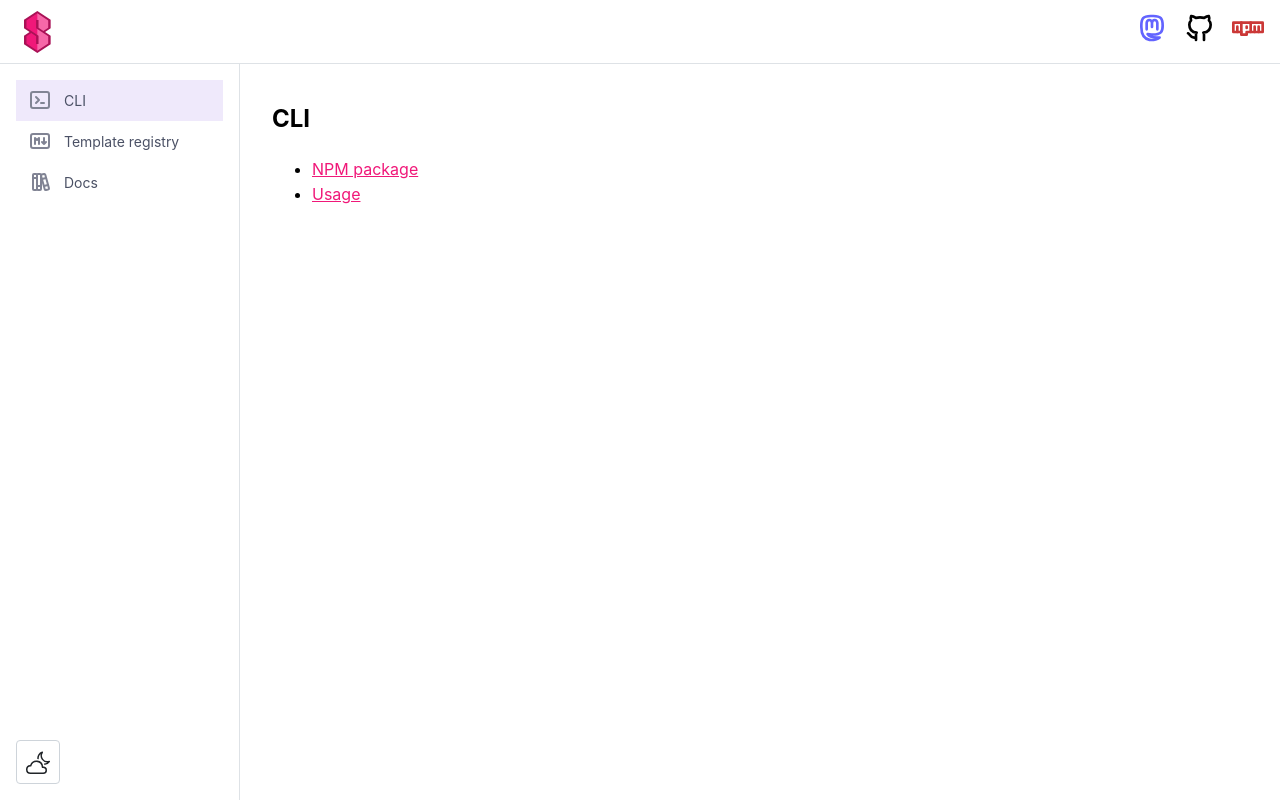
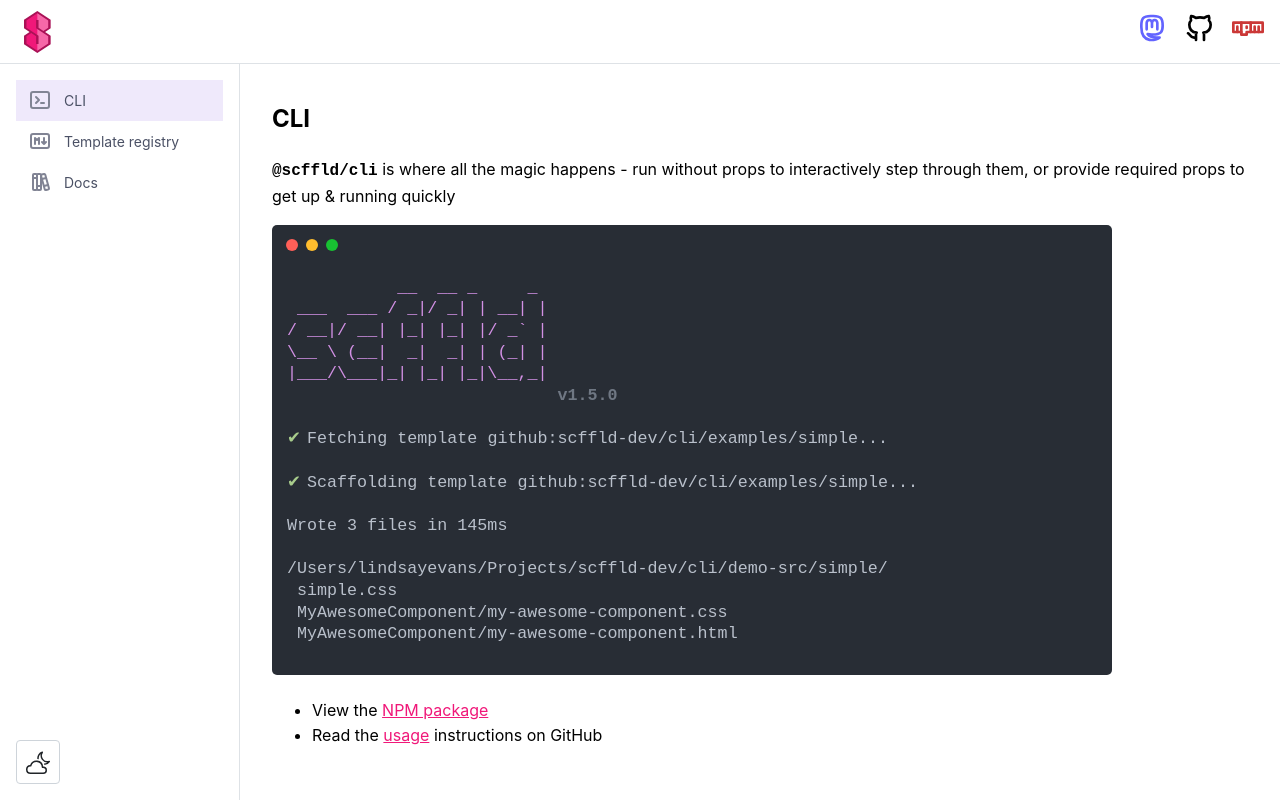
Before and after one commit to querc-net/scffld-registry, a Next.js app in the folder site/: page /cli in a window 1280 px wide. Built offline with nearby package versions, Linux system fonts and the light colour scheme; a small style sheet from the web is missing.

Commit message:
feat: add screenshot & words to CLI page

```diff
--- a/site/app/cli/page.tsx
+++ b/site/app/cli/page.tsx
@@ -1,17 +1,37 @@
-import Link from 'next/link';
+import { InlineCodeHighlight } from '@mantine/code-highlight';
 
 export default async function Page() {
   return (
     <>
       <h2>CLI</h2>
+
+      <p>
+        <strong>
+          <code>@scffld/cli</code>
+        </strong>{' '}
+        is where all the magic happens - run without props to interactively step
+        through them, or provide required props to get up & running quickly
+      </p>
+
+      <img
+        src="/screenshot.svg"
+        width={840}
+        height={451}
+        style={{ maxWidth: '100%', height: 'auto' }}
+        alt="Example output from the scffld CLI"
+      />
+
       <ul>
         <li>
+          View the{' '}
           <a href="https://www.npmjs.com/package/@scffld/cli">NPM package</a>
         </li>
         <li>
+          Read the{' '}
           <a href="https://github.com/scffld-dev/cli/blob/develop/docs/usage.md">
-            Usage
-          </a>
+            usage
+          </a>{' '}
+          instructions on GitHub
         </li>
       </ul>
     </>
```
Also changed, not shown: site/public/screenshot.svg (added).
